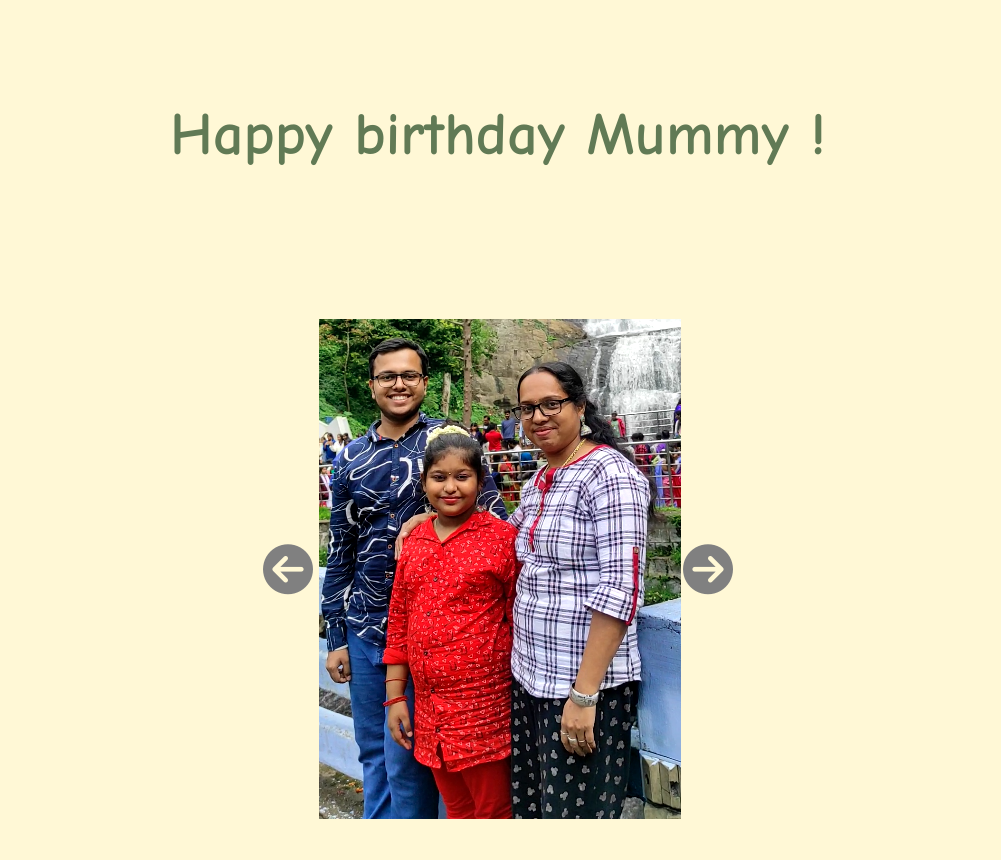
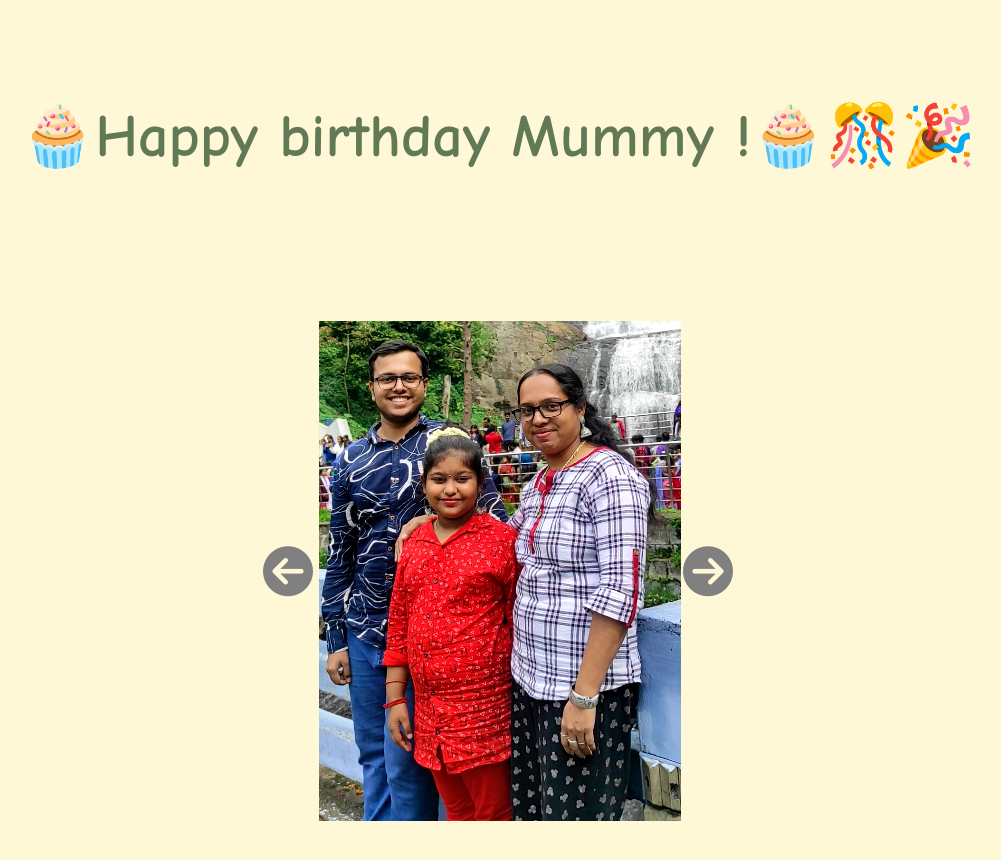
Before and after one commit to sandeepkiran007/Birthday-message, a website: page birthday.html in a window 1280 px wide. Shown: the whole page, without its empty margins (142-1143 px from the left). Drawn offline with Linux system fonts and the light colour scheme.

Commit message:
Update birthday.html

```diff
--- a/birthday.html
+++ b/birthday.html
@@ -33,7 +33,7 @@
 
     <section>
 
-        <h1 class="bounce">Happy birthday Mummy !</h1>
+        <h1 class="bounce">🧁Happy birthday Mummy !🧁🎊🎉</h1>
     </section>
 
 
```
